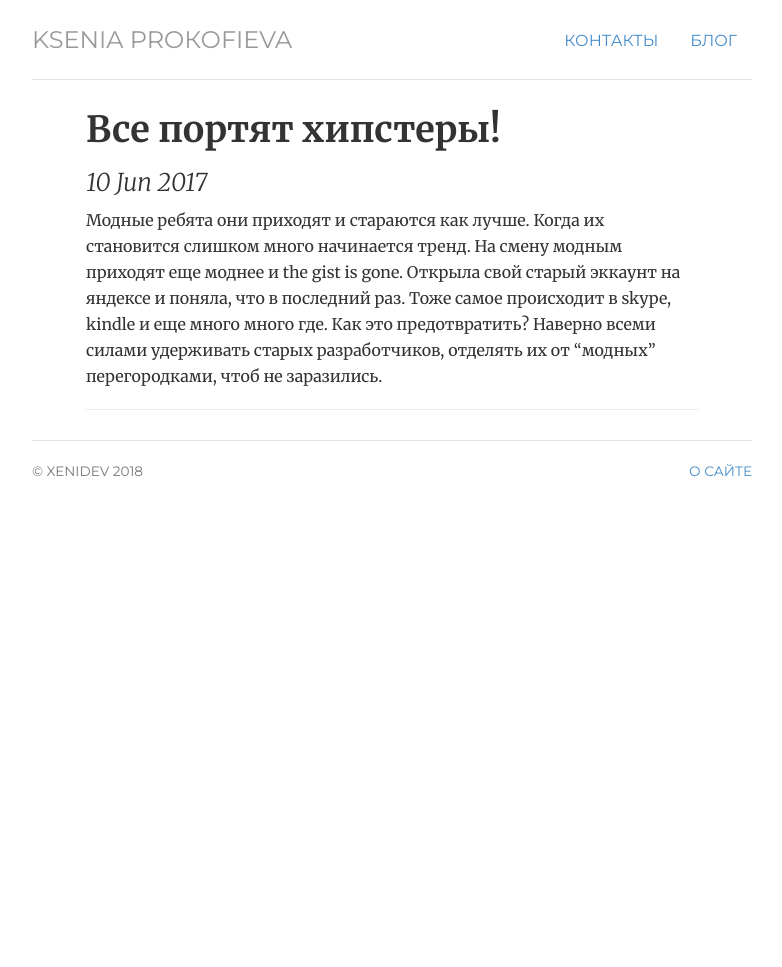
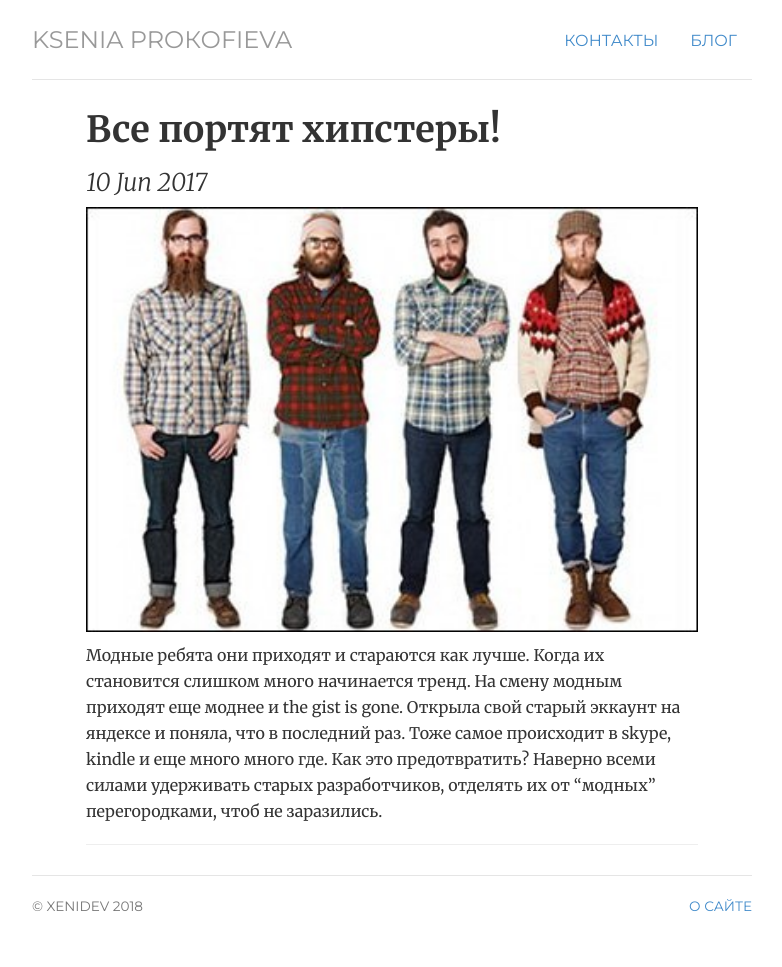
Before and after one commit to ValeraS/xenidev.github.io, a Jekyll site: the page built from _posts/2017-06-10-Все-портят -хипстеры!.md, in a window 1280 px wide. Shown: the whole page, without its empty margins (248-1030 px from the left). Built offline with Jekyll 4.4.1, drawn with Linux system fonts in a browser that asks for light colours; before the commit the page ends 900 px from its top, so only the background shows below that.

Commit message:
Update 2017-06-10-Все-портят -хипстеры!.md

```diff
--- a/_posts/2017-06-10-Все-портят -хипстеры!.md
+++ b/_posts/2017-06-10-Все-портят -хипстеры!.md
@@ -2,5 +2,7 @@
 layout: post
 title: Все портят хипстеры!
 ---
+
+![image-title-here](/img/hipster.jpg){:class="img-responsive img-postlist"}
 Модные ребята они приходят и стараются как лучше. Когда их становится слишком много начинается тренд. На смену модным приходят еще моднее и the gist is gone.
 Открыла свой старый эккаунт на яндексе и поняла, что в последний раз. Тоже самое происходит в skype, kindle и еще много много где. Как это предотвратить? Наверно всеми силами удерживать старых разработчиков, отделять их от “модных” перегородками, чтоб не заразились.
```
